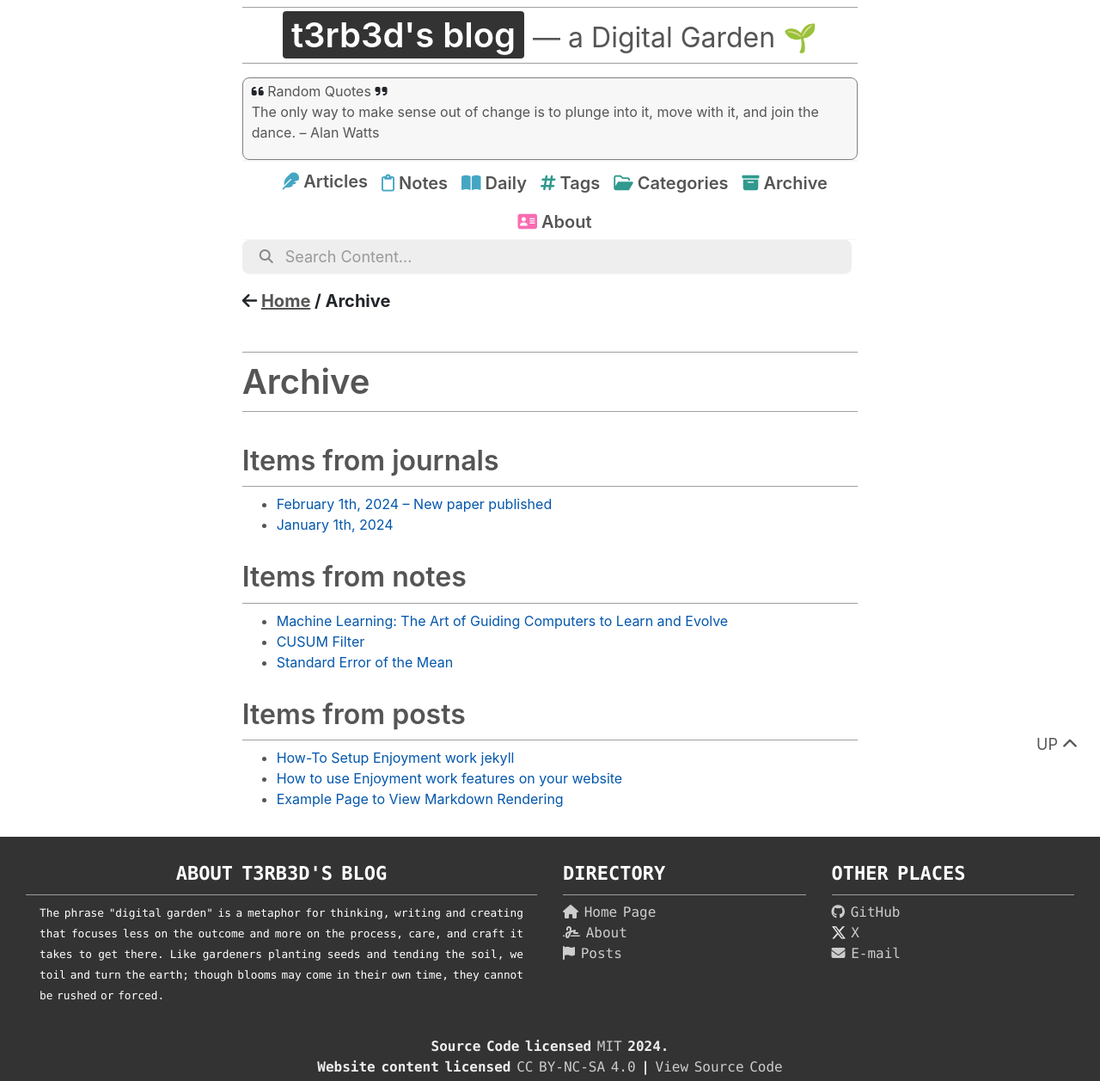
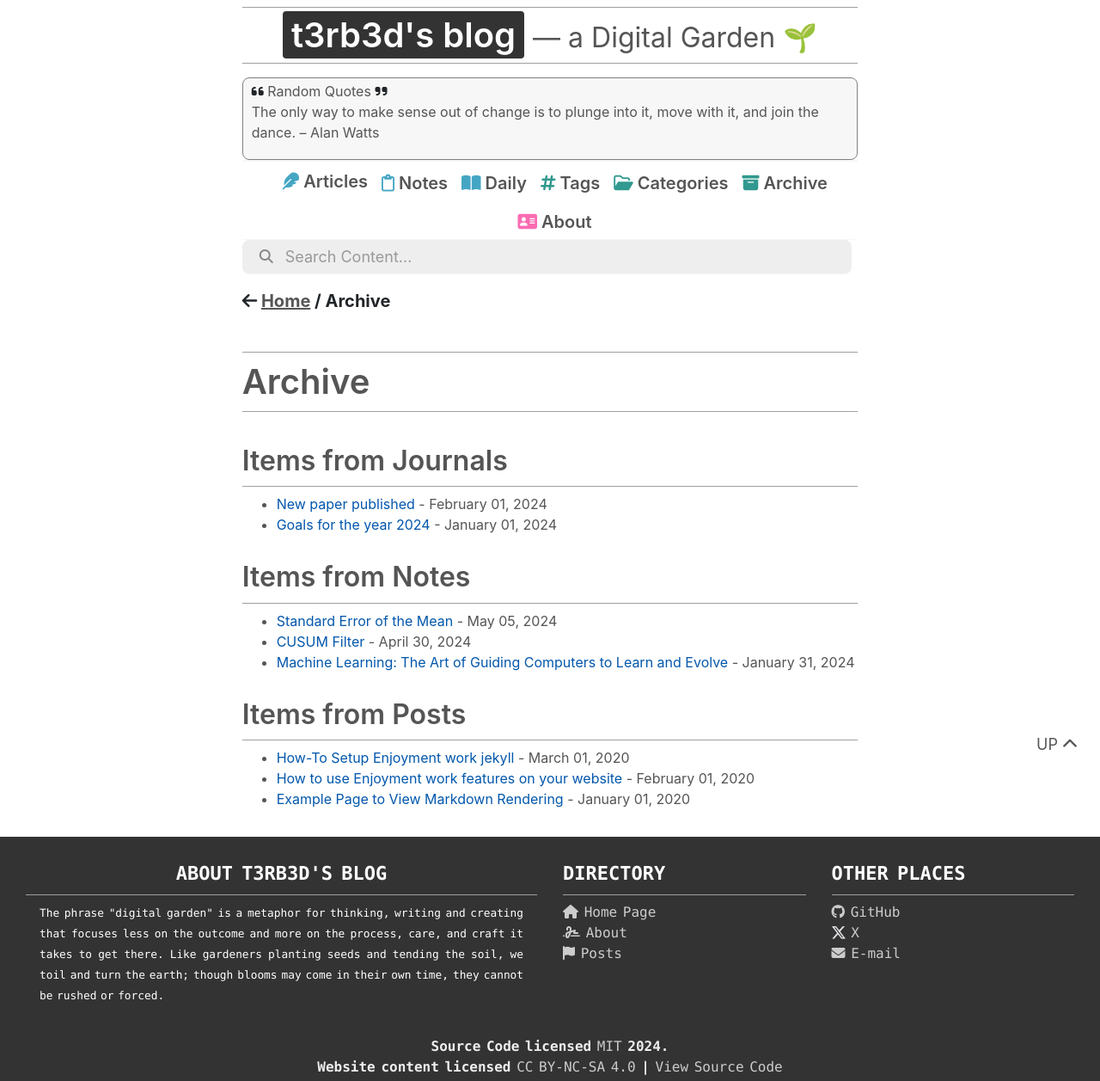
Before and after one commit to terbed/blog, a Jekyll site: the page built from _pages/archive.md, in a window 1280 px wide. Shown: the whole page at 86% size. Built offline with Jekyll 4.4.1, drawn with Linux system fonts in a browser that asks for light colours; nearby versions of some CDN libraries; comment, search, counter and statistics services are not loaded.

Commit message:
update site layouts

```diff
--- a/_config.yml
+++ b/_config.yml
@@ -81,12 +81,16 @@ defaults:
     values:
       layout: post
       content-type: notes
+      category: "Note"
+      permalink: /notes/:title
   - scope:
       path: ""
       type: journals
     values:
       layout: post
       content-type: journals
+      category: "Journal"
+      permalink: /journals/:title
   - scope:
       path: ""
       type: pages
--- a/_includes/feed.html
+++ b/_includes/feed.html
@@ -1,7 +1,6 @@
 {%- if page.permalink == "/posts" -%}
     {%- for item in site.posts -%}
         <div data-url="{{site.url}}{{item.url}}" class="mt-2">
-            <time datetime="{{ item.date | date_to_xmlschema }}">{{ item.date | date: "%A, %B %-d, %Y" }}</time>
             <a href="{{item.url}}">
                 <h2 class="my-2">
                     {{ item.title }}
@@ -26,10 +26,10 @@
 {%- endif -%}
 
 {%- if page.permalink == "/notes" -%}
-    {%- for item in site.notes -%}
-        <div data-url="{{site.url}}{{item.url}}" class="mt-2">
-            <time datetime="{{ item.date | date_to_xmlschema }}">{{ item.date | date: "%A, %B %-d, %Y" }}</time>
-            <a href="{{item.url}}">
+    {%- assign sorted_notes = site.notes | sort: 'date' | reverse -%}
+    {%- for item in sorted_notes -%}
+        <div data-url="{{ site.url }}{{ item.url }}" class="mt-2">
+            <a href="{{ item.url }}">
                 <h2 class="my-2">
                     <i class="{{ item.icon }}"></i>
                     {{ item.title }}
@@ -53,10 +54,12 @@
     {%- endfor -%}
 {%- endif -%}
 
+
 {%- if page.permalink == "/journals" -%}
-    {%- for item in site.journals -%}
-        <div data-url="{{site.url}}{{item.url}}" class="mt-2">
-            <a href="{{item.url}}">
+    {%- assign sorted_journals = site.journals | sort: 'date' | reverse -%}
+    {%- for item in sorted_journals -%}
+        <div data-url="{{ site.url }}{{ item.url }}" class="mt-2">
+            <a href="{{ item.url }}">
                 <h2 class="my-2">
                     <i class="{{ item.icon }}"></i>
                     {{ item.title }}
@@ -66,13 +69,11 @@
                 {% for category in item.categories %}
                     <strong>
                         Type:
-                        <a href="{{category.url}}">{{ category }}</a>
+                        <a href="{{ category.url }}">{{ category }}</a>
                     </strong>
                     |
                 {% endfor %}
-                {% for tag in item.tags %}
-                    <a href="{{tag.url}}">#{{ tag }}</a>
-                {% endfor %}
+                <strong>Date:</strong> <time datetime="{{ item.date | date_to_xmlschema }}">{{ item.date | date: "%B %d, %Y" }}</time>
             </span>
             <p class="text-justify m-3">{{ item.content | strip_html | strip | escape | truncate: 300 }}</p>
         </div>
--- a/_journals/January-1st-2024.md
+++ b/_journals/2024-01-01-new-year.md
@@ -1,5 +1,5 @@
 ---
-title: "January 1th, 2024"
+title: "Goals for the year 2024"
 author: Dániel Terbe
 ---
 In this year I would like to write an article series about Marcos Lopez de Padro's Advances in Financial Machine learning book.
--- a/_journals/February-1st-2024.md
+++ b/_journals/2024-02-01-new-article.md
@@ -1,5 +1,5 @@
 ---
-title: "February 1th, 2024 – New paper published"
+title: "New paper published"
 author: Dániel Terbe
 ---
 Today our new paper titled "Hologram Noise Model for Data Augmentation and Deep Learning" has been published in MDPI Sensors.
--- a/_pages/archive.md
+++ b/_pages/archive.md
@@ -4,13 +4,18 @@ permalink: /archive
 ---
 
 {% for collection in site.collections %}
-{% if collection.label != "pages" %}
+{% if collection.label != "pages" %} <!-- Exclude 'pages' from being listed -->
 
-  <h2>Items from {{ collection.label }}</h2>
+  <h2>Items from {{ collection.label | capitalize }}</h2>
   <ul>
-    {% for item in site[collection.label] %}
-      <li><a href="{{ item.url }}">{{ item.title }}</a></li>
+    {% assign sorted_items = site[collection.label] | sort: 'date' | reverse %}
+    {% for item in sorted_items %}
+      <li>
+        <a href="{{ item.url }}">{{ item.title }}</a>
+        {% if item.date %} - {{ item.date | date: "%B %d, %Y" }}{% endif %}
+      </li>
     {% endfor %}
   </ul>
-  {% endif %}
+
+{% endif %}
 {% endfor %}
```
Also changed, not shown: other parts of _includes/feed.html (+4 -2 lines), _pages/notes.md (line endings or trailing spaces).
